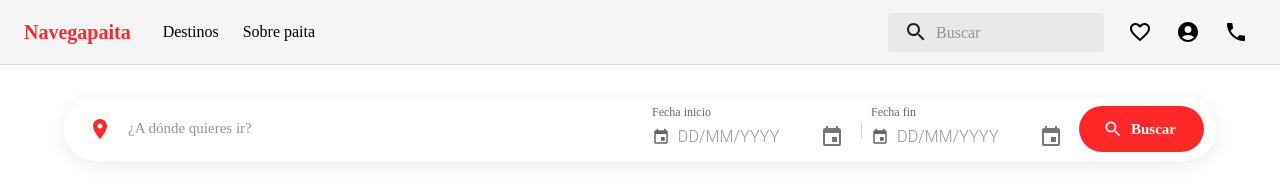
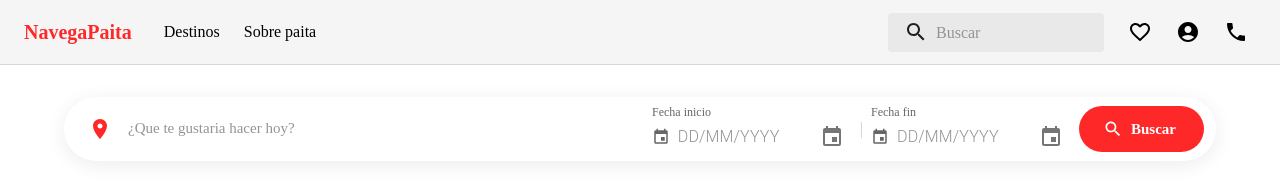
Before and after one commit to Navega-Paita/navegapaita-frontend, a React (Vite) app: page / in a window 1280 px wide. Shown: the top 191 px of the page. Built offline with nearby package versions, Linux system fonts and the light colour scheme.

Commit message:
add: netlify

```diff
--- a/src/shared/components/Header/Header.tsx
+++ b/src/shared/components/Header/Header.tsx
@@ -99,7 +99,7 @@ export default function Header() {
         <Box sx={{ width: 300 }} role="presentation">
             <Box sx={{ p: 2, display: 'flex', justifyContent: 'space-between', alignItems: 'center' }}>
                 <Typography variant="h6" sx={{ fontWeight: 600, color: 'primary.main' }}>
-                    Navega<span style={{ fontWeight: 700 }}>paita</span>
+                    Paita<span style={{ fontWeight: 700 }}>Paita</span>
                 </Typography>
                 <IconButton onClick={toggleDrawer(false)}>
                     <Close />
@@ -164,7 +164,7 @@ export default function Header() {
                                     textAlign: 'center',
                                 }}
                             >
-                                Navegapaita
+                                NavegaPaita
                             </Typography>
 
                             <IconButton onClick={toggleDrawer(true)} sx={{ color: 'text.primary' }}>
@@ -179,7 +179,7 @@ export default function Header() {
                                 to="/"
                                 sx={{ fontWeight: 600, color: 'primary.main', textDecoration: 'none', mr: 4 }}
                             >
-                                Navegapaita
+                                NavegaPaita
                             </Typography>
 
                             <Box sx={{ display: 'flex', gap: 3, flexGrow: 1 }}>
--- a/src/shared/components/SearchBar/SearchBar.tsx
+++ b/src/shared/components/SearchBar/SearchBar.tsx
@@ -112,7 +112,7 @@ export default function SearchBar() {
                         <TextField
                             fullWidth
                             variant="standard"
-                            placeholder="¿A dónde quieres ir?"
+                            placeholder="¿Que te gustaria hacer hoy?"
                             value={searchQuery}
                             onChange={handleSearchChange}
                             InputProps={{
```
Also changed, not shown: 1 other file (tests, documents, lock files or other folders).
